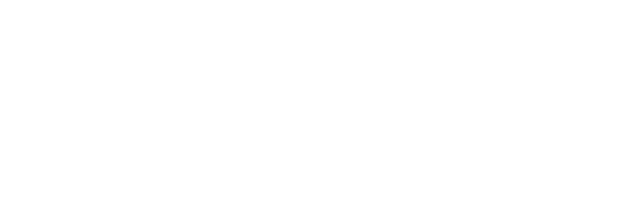
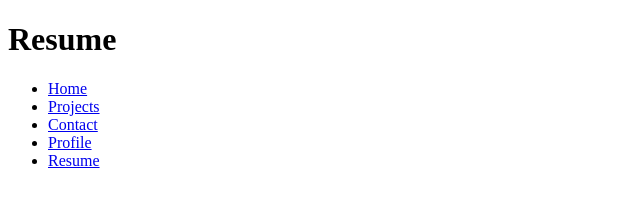
Before and after one commit to nithyanair1234/portfolio, a plain HTML site: page resume/index.html in a window 1280 px wide. Shown: the whole page, without its empty margins (0-640 px from the left). Drawn offline with Linux system fonts and the light colour scheme.

Commit message:
fix nav bar

```diff
--- a/resume/index.html
+++ b/resume/index.html
@@ -0,0 +1,21 @@
+<!DOCTYPE html>
+<html lang="en">
+<head>
+    <meta charset="UTF-8">
+    <meta name="viewport" content="width=device-width, initial-scale=1.0">
+    <title>Nithya: Personal site and Portfolio</title>
+    <h1>Resume</h1>
+</head>
+<body>
+    <nav>
+        <ul>
+            <li><a href = "https://nithyanair1234.github.io/portfolio/">Home</a></li>
+            <li><a href = "https://nithyanair1234.github.io/portfolio/projects">Projects</a></li>
+            <li><a href = "https://nithyanair1234.github.io/portfolio/contact">Contact</a></li>
+            <li><a href="https://github.com/nithyanair1234" target="_blank" rel="noopener noreferrer">Profile</a></li>
+            <li><a href = "https://nithyanair1234.github.io/portfolio/resume">Resume</a></li>
+        </ul>
+    </nav>
+
+</body>
+</html>
```
Also changed, not shown: contact/index.html (+1 -0 lines), projects/index.html (+1 -0 lines).
